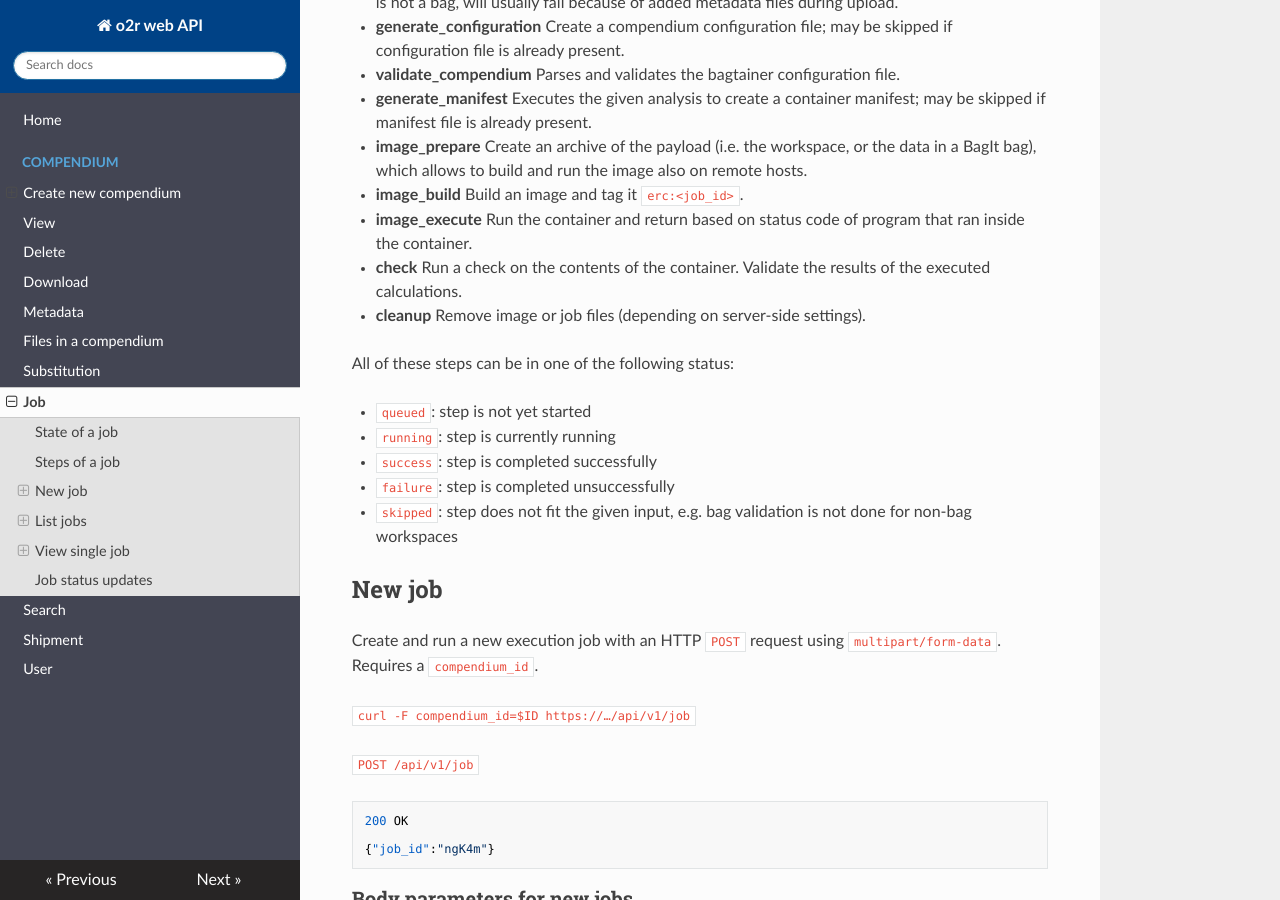
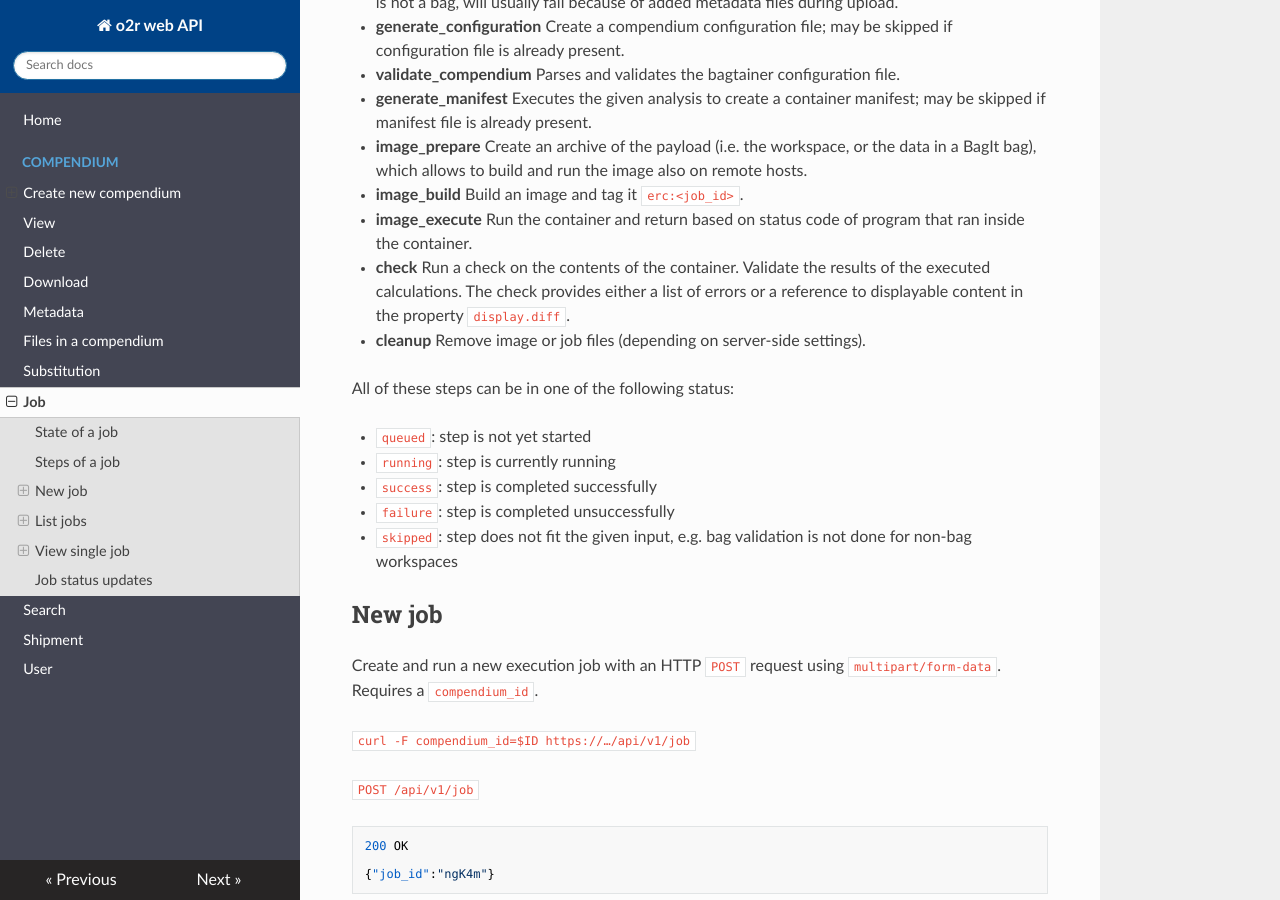
Before and after one commit to o2r-project/api, an MkDocs documentation site: the page built from docs/job.md, in a window 1280 px wide and 900 px high, scrolled down 862 px. Built offline with MkDocs 1.6.1, drawn with Linux system fonts in a browser that asks for light colours; nearby versions of some CDN libraries; old or Windows-style settings are respelled for this version of MkDocs; some of the changed text lies outside the part shown.

Commit message:
Use reference to file in check response, not full HTML

```diff
--- a/docs/job.md
+++ b/docs/job.md
@@ -38,7 +38,7 @@ The are executed in order.
 - **image_execute**
   Run the container and return based on status code of program that ran inside the container.
 - **check**
-  Run a check on the contents of the container. Validate the results of the executed calculations.
+  Run a check on the contents of the container. Validate the results of the executed calculations. The check provides either a list of errors or a reference to displayable content in the property `display.diff`.
 - **cleanup**
   Remove image or job files (depending on server-side settings).
 
```
Also changed, not shown: other parts of docs/job.md (+1 -1 lines).
